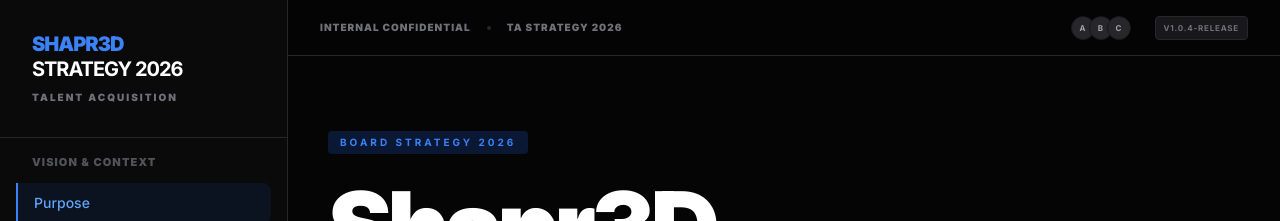
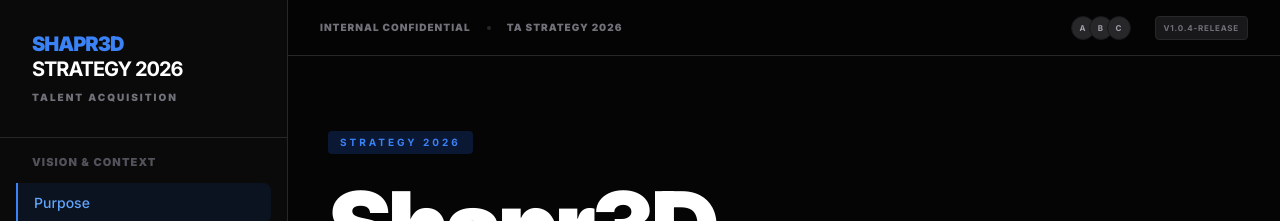
Before and after one commit to rgalas1983/Shapr3d-TA-webdeck2026, a React (Vite) app: page / in a window 1280 px wide. Shown: the top 221 px of the page. Built offline with nearby package versions, Linux system fonts and the light colour scheme.

Commit message:
Update header text from 'Board Strategy 2026' to 'Strategy 2026'

```diff
--- a/pages/IntroPage.tsx
+++ b/pages/IntroPage.tsx
@@ -4,7 +4,7 @@
   return (
     <div className="space-y-16 py-8 animate-fade-in">
       <header className="space-y-6 max-w-4xl">
-        <div className="inline-block px-3 py-1 bg-blue-600/20 text-blue-500 text-[10px] font-bold uppercase tracking-[3px] rounded">Board Strategy 2026</div>
+        <div className="inline-block px-3 py-1 bg-blue-600/20 text-blue-500 text-[10px] font-bold uppercase tracking-[3px] rounded">Strategy 2026</div>
         <h1 className="text-6xl lg:text-8xl font-black text-white leading-tight tracking-tighter">
           Shapr3D <br/>
           <span className="text-zinc-700">Talent Strategy</span>
```
